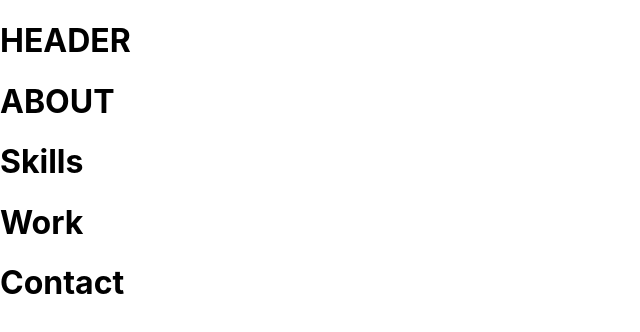
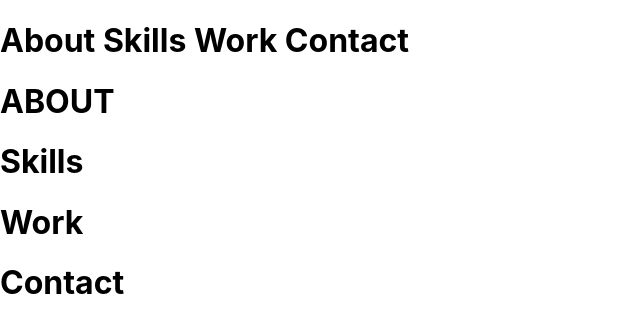
Before and after one commit to travisjhuss/travisjhuss.github.io, a React (Create React App) app: page / in a window 1280 px wide. Shown: the top 332 px of the page, without its empty margins (0-640 px from the left). Built offline with nearby package versions, Linux system fonts and the light colour scheme.

Commit message:
header changed to test site

```diff
--- a/src/components/Header/Header.jsx
+++ b/src/components/Header/Header.jsx
@@ -3,6 +3,6 @@
 
 export default function Header() {
     return (
-        <h1>HEADER</h1>
+        <h1>About Skills Work Contact</h1>
     )
 };
```
